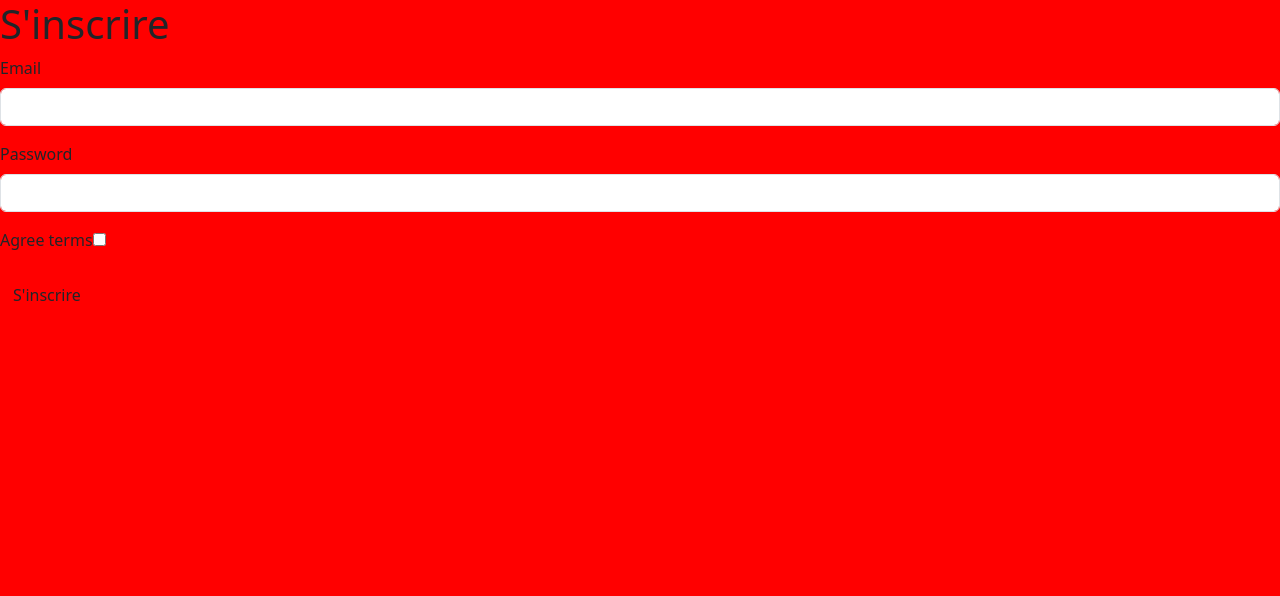
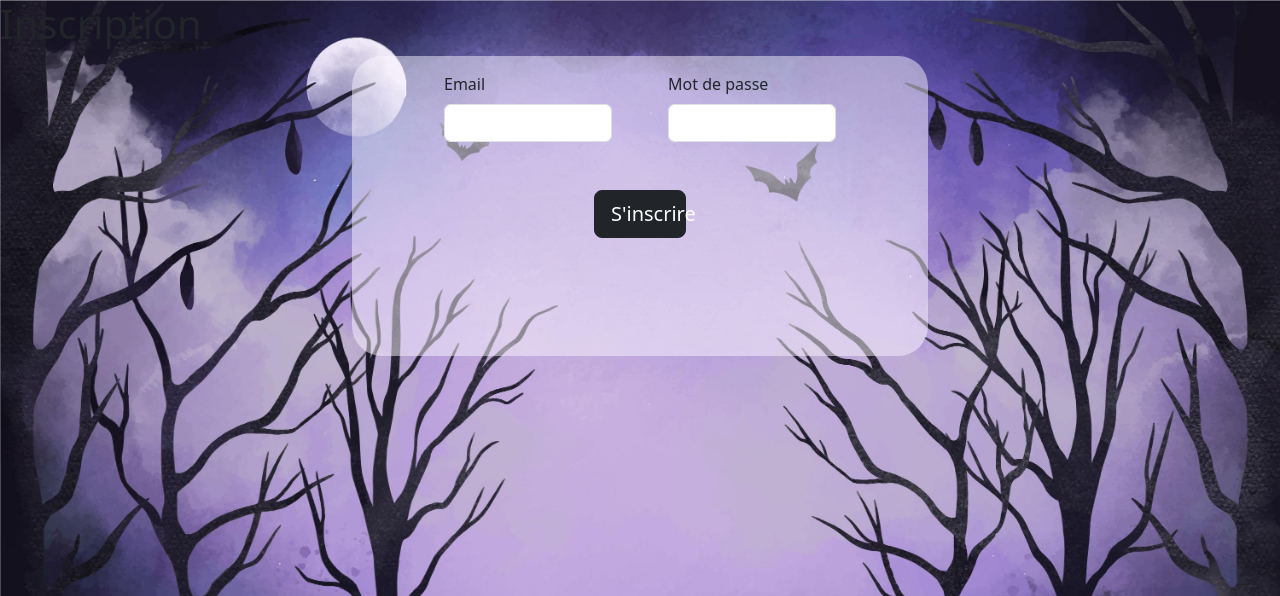
Before and after one commit to Pauliine11/symfonyProject, a Symfony app: template templates/registration/register.html.twig in a window 1280 px wide. Shown: the top 596 px of the page. Run offline with Twig, Linux system fonts and the light colour scheme; the template is opened without the code that fills it, so the values that code supplies are empty; form fields are guessed from the names that the template uses; some libraries are stand-ins or nearby versions.

Commit message:
style du formulaire d'inscription

```diff
--- a/public/css/style.css
+++ b/public/css/style.css
@@ -1,3 +1,12 @@
 body {
-    background-color: red;
+    background-image: url(/img/bgviolet.jpg);
+    background-repeat: no-repeat;
+    background-size: cover;
 }
+
+.register {
+    width: 45%;
+    background-color: rgba(250, 247, 255, 0.486);
+    min-height: 300px;
+    border-radius: 30px;
+}
--- a/src/Controller/RegistrationController.php
+++ b/src/Controller/RegistrationController.php
@@ -24,6 +24,7 @@
         if ($form->isSubmitted() && $form->isValid()) {
             /** @var string $plainPassword */
             $plainPassword = $form->get('plainPassword')->getData();
+            //$user->setRoles(['ROLE_ADMIN']);
 
             // encode the plain password
             $user->setPassword($userPasswordHasher->hashPassword($user, $plainPassword));
--- a/templates/registration/register.html.twig
+++ b/templates/registration/register.html.twig
@@ -1,19 +1,31 @@
 {% extends 'base.html.twig' %}
 
-{% block title %}Register{% endblock %}
+{% block body %}
+    <h1>Inscription</h1>
+    {% if form_errors(registrationForm) %}
+        <div class="alert alert-danger">{{ form_errors(registrationForm) }}</div>
+    {% endif %}
+<div class="container log register">
+    {{ form_start(registrationForm) }}
 
-{% block body %}
-    <h1>S'inscrire</h1>
+    <div class="row justify-content-center">
+        <div class="col-4 m-3">
+            {{ form_row(registrationForm.email) }}
+        </div>
+        <div class="col-4 m-3">
+            {{ form_row(registrationForm.plainPassword, {
+                label: 'Mot de passe'
+            }) }}
+        </div>
+    </div>
+    <div class="row justify-content-center">
+        <div class="col-4">
+            {#{{ form_row(registrationForm.agreeTerms) }} #}
 
-    {{ form_errors(registrationForm) }}
-
-    {{ form_start(registrationForm) }}
-        {{ form_row(registrationForm.email) }}
-        {{ form_row(registrationForm.plainPassword, {
-            label: 'Password'
-        }) }}
-        {{ form_row(registrationForm.agreeTerms) }}
-
-        <button type="submit" class="btn">S'inscrire</button>
+    </div>
+    <div class="row justify-content-center text-center">
+        <button type="submit" class="btn btn-lg btn-dark mt-3 col-2">S'inscrire</button>
+    </div>
     {{ form_end(registrationForm) }}
+    </div>
 {% endblock %}
```
Also changed, not shown: src/Form/RegistrationFormType.php (+18 -14 lines), public/img/404halloween.jpg (added), public/img/bgCitrouille.jpg (added), public/img/bgviolet.jpg (added), public/img/citrouille.png (added), public/img/defile.png (added), public/img/loto.jpg (added).
